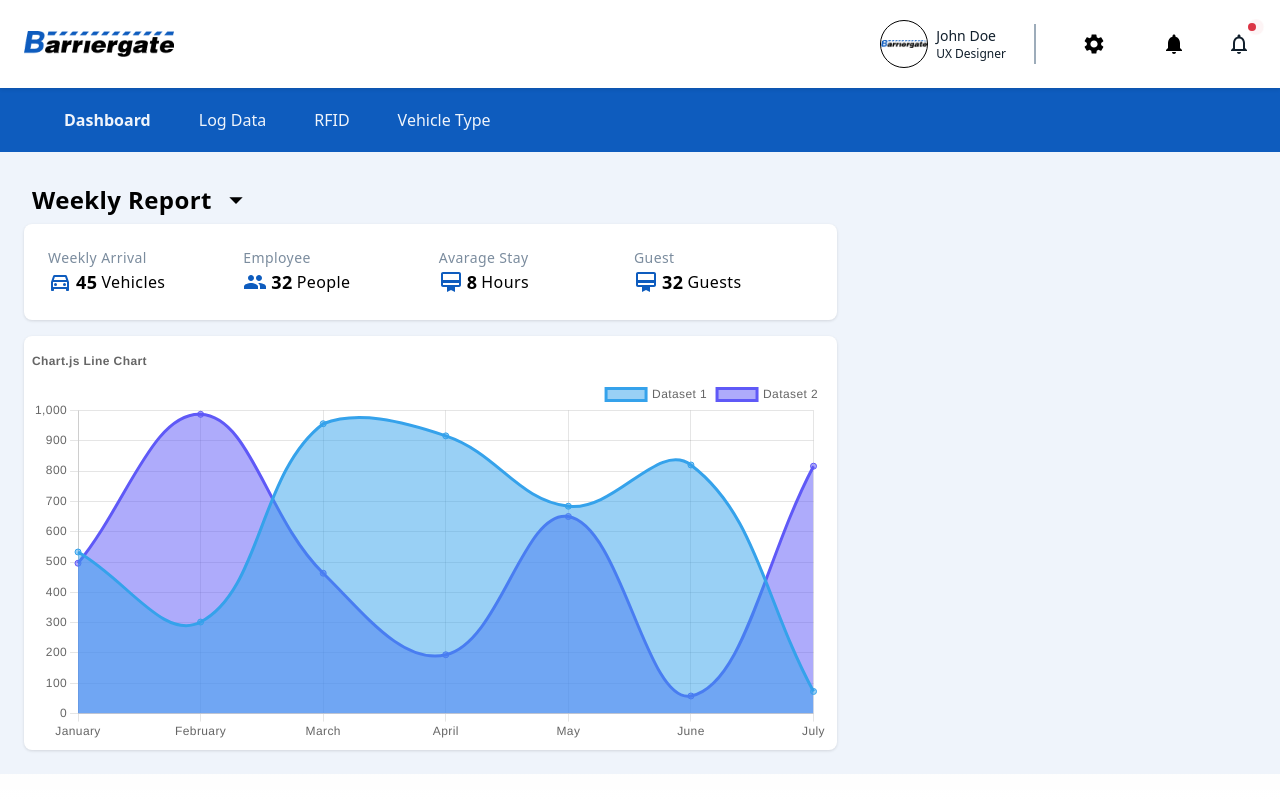
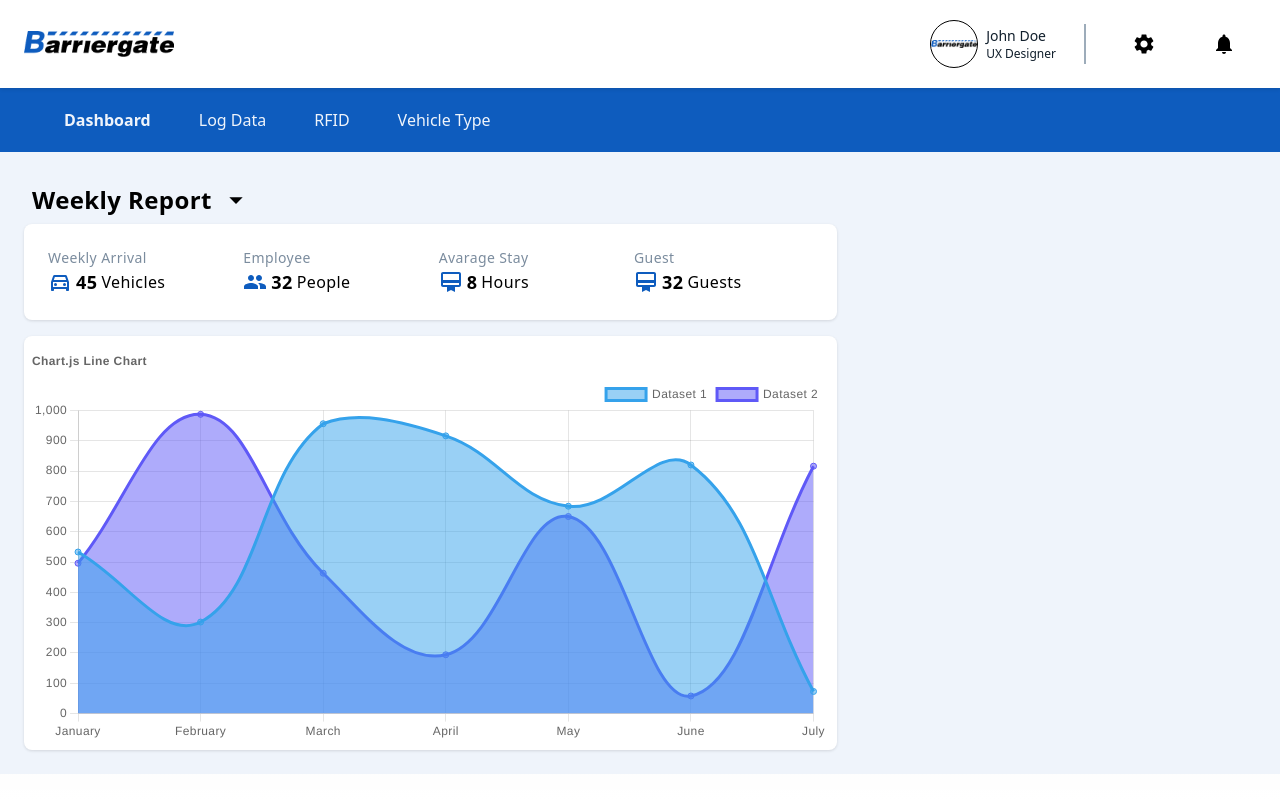
Before and after one commit to ridhoajibx/barrier-client, a Next.js app: page / in a window 1280 px wide. Built offline with nearby package versions, Linux system fonts and the light colour scheme.

Commit message:
[ridho] - create new component notification - wip

```diff
--- a/components/dropdown/DropdownNotifications.tsx
+++ b/components/dropdown/DropdownNotifications.tsx
@@ -103,7 +103,7 @@ export default function DropodownNotifications({
                               lastIndx !== index ? "border-b" : ""
                             } ${classMenu}`}>
                             {item?.icon && (
-                              <div className="flex h-8 w-8 shrink-0 items-center justify-center sm:h-10 sm:w-10">
+                              <div className="flex h-6 w-6 shrink-0 items-center justify-center sm:h-8 sm:w-8">
                                 <Icon
                                   className={
                                     item?.classIcon
--- a/components/layouts/header/index.tsx
+++ b/components/layouts/header/index.tsx
@@ -196,7 +196,7 @@ const Header = ({ header, userDefault, title, token }: HeaderProps) => {
                 classMenu="text-bodydark2 hover:bg-primary hover:text-white"
                 position="left"
               />
-              <DropdownNotification />
+              {/* <DropdownNotification /> */}
             </ul>
 
             {/* <!-- User Area --> */}
```
